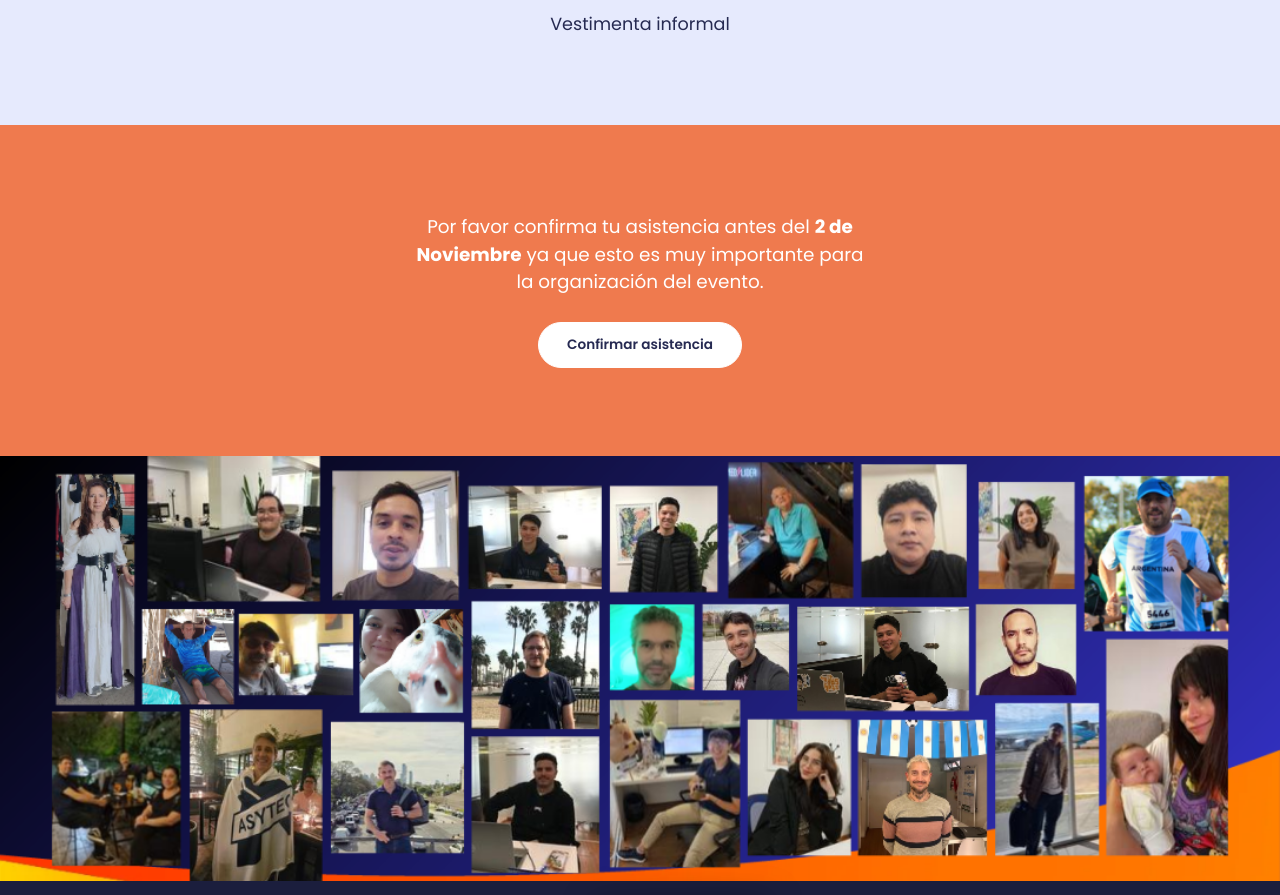
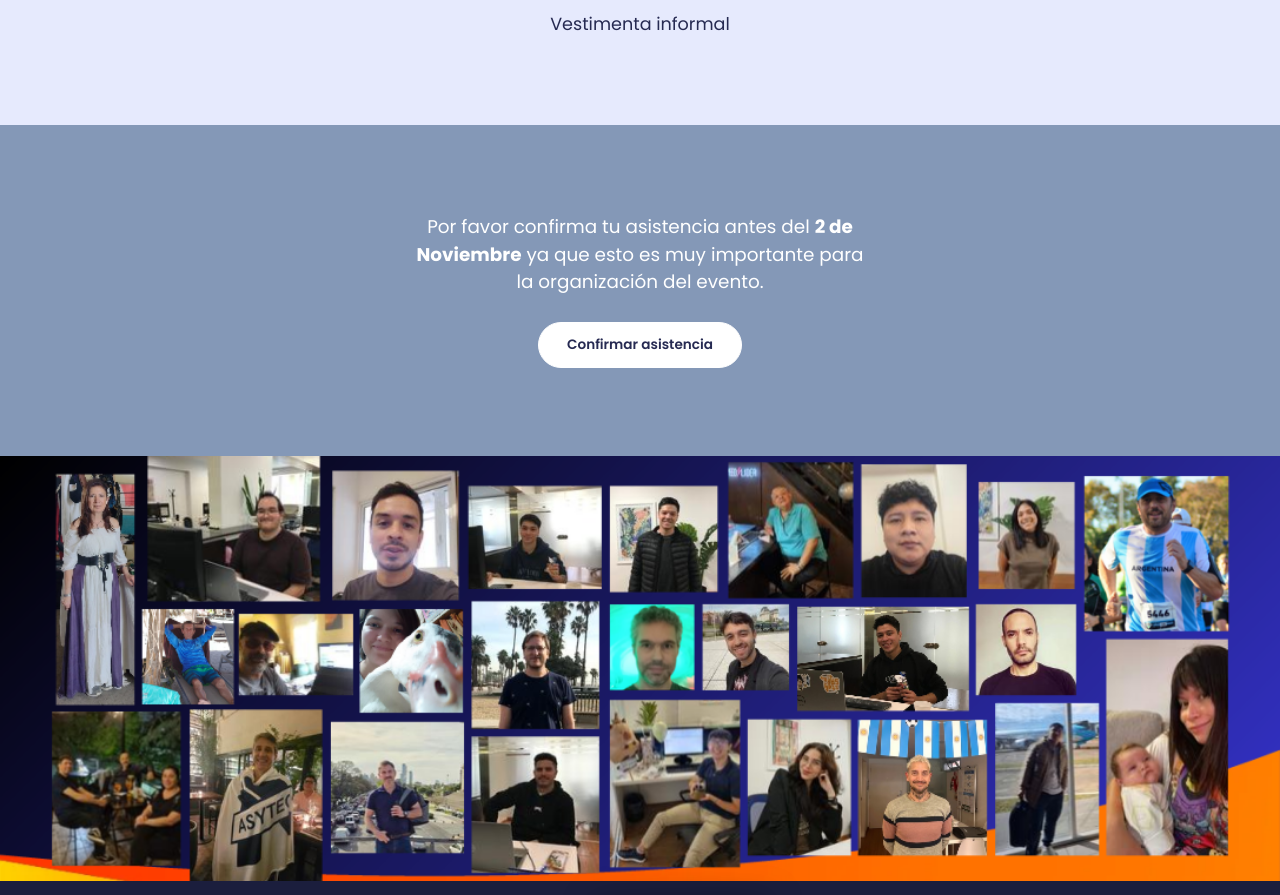
Before and after one commit to cmk95R/Invitacion2026-ASYTEC, a Next.js app: page / in a window 1280 px wide. Shown: the part 2660-3555 px from the top of the page. Built offline with nearby package versions, Linux system fonts and the light colour scheme.

Commit message:
fix color

```diff
--- a/app/globals.css
+++ b/app/globals.css
@@ -4,7 +4,7 @@
   --blue: #5b7bb0;
   --gold: #f3c85c;
   --lavender: #e6eafd;
-  --orange: #ef7a4e;
+  --orange: #8498B7;
   --white: #ffffff;
   --ink: #262a52;
   --radius: 999px;
```
